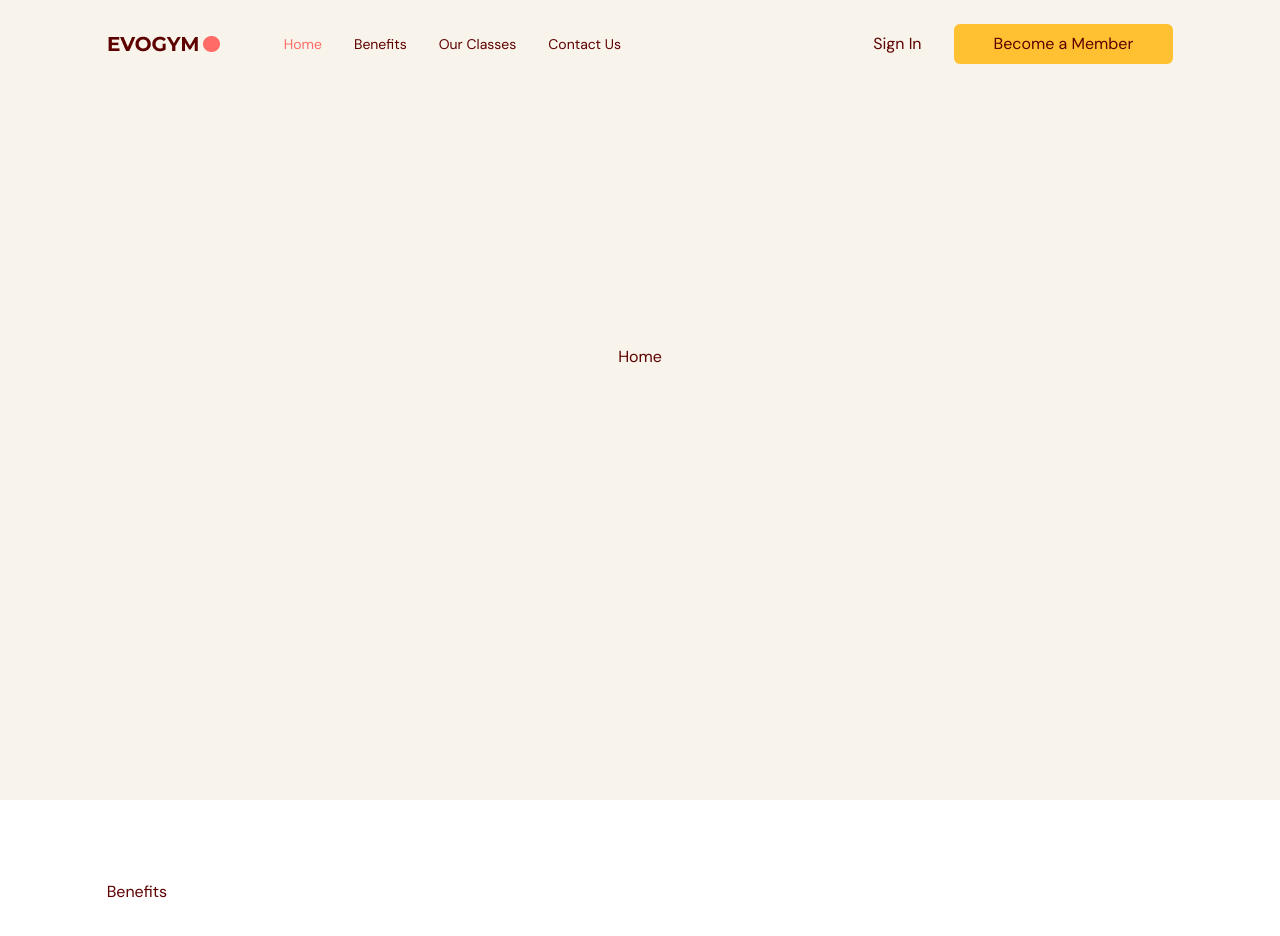
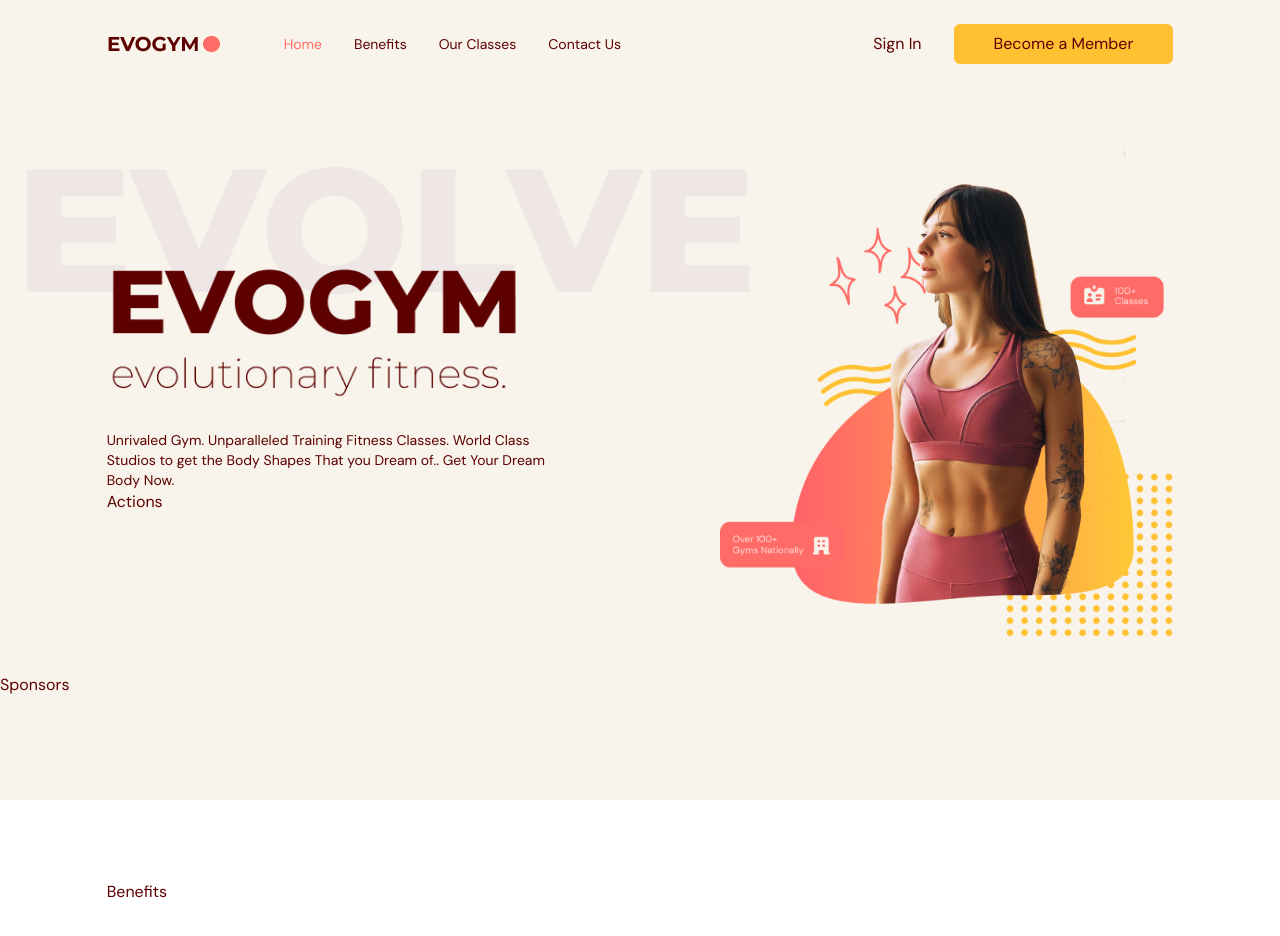
Before and after one commit to abr-ya/react-gym, a React (Vite) app: page / in a window 1280 px wide. Shown: the top 936 px of the page. Built offline with nearby package versions, Linux system fonts and the light colour scheme.

Commit message:
feat: Update Navbar Component

```diff
--- /dev/null
+++ b/src/sections/Home/Actions.tsx
@@ -0,0 +1,5 @@
+const Actions = () => {
+  return <div>Actions</div>;
+};
+
+export default Actions;
--- a/src/sections/Home/Home.tsx
+++ b/src/sections/Home/Home.tsx
@@ -1,7 +1,42 @@
+import HomePageText from "@/assets/HomePageText.png";
+import HomePageGraphic from "@/assets/HomePageGraphic.png";
+import Sponsors from "./Sponsors";
+import Actions from "./Actions";
+
 const Home = () => {
   return (
     <section id="home" className="gap-16 bg-gray-20 py-10 md:h-full md:pb-0">
-      <div className="mx-auto w-5/6 items-center justify-center md:flex md:h-5/6">Home</div>
+      <div className="mx-auto w-5/6 items-center justify-center md:flex md:h-5/6">
+        {/* MAIN HEADER */}
+        <div className="z-10 mt-32 md:basis-3/5">
+          {/* HEADINGS */}
+          <div className="md:-mt-20">
+            <div className="relative">
+              <div className="before:absolute before:-left-20 before:-top-20 before:z-[-1] md:before:content-evolvetext">
+                <img alt="home-page-text" src={HomePageText} />
+              </div>
+            </div>
+
+            <p className="mt-8 text-sm">
+              Unrivaled Gym. Unparalleled Training Fitness Classes. World Class Studios to get the Body Shapes That you
+              Dream of.. Get Your Dream Body Now.
+            </p>
+          </div>
+
+          {/* ACTIONS */}
+          <Actions />
+        </div>
+
+        {/* IMAGE */}
+        <div
+          className="flex basis-3/5 justify-center md:z-10
+              md:ml-40 md:mt-16 md:justify-items-end"
+        >
+          <img alt="home-pageGraphic" src={HomePageGraphic} />
+        </div>
+      </div>
+      {/* SPONSORS */}
+      <Sponsors />
     </section>
   );
 };
--- /dev/null
+++ b/src/sections/Home/Sponsors.tsx
@@ -0,0 +1,5 @@
+const Sponsors = () => {
+  return <div className="hidden md:block">Sponsors</div>;
+};
+
+export default Sponsors;
```
